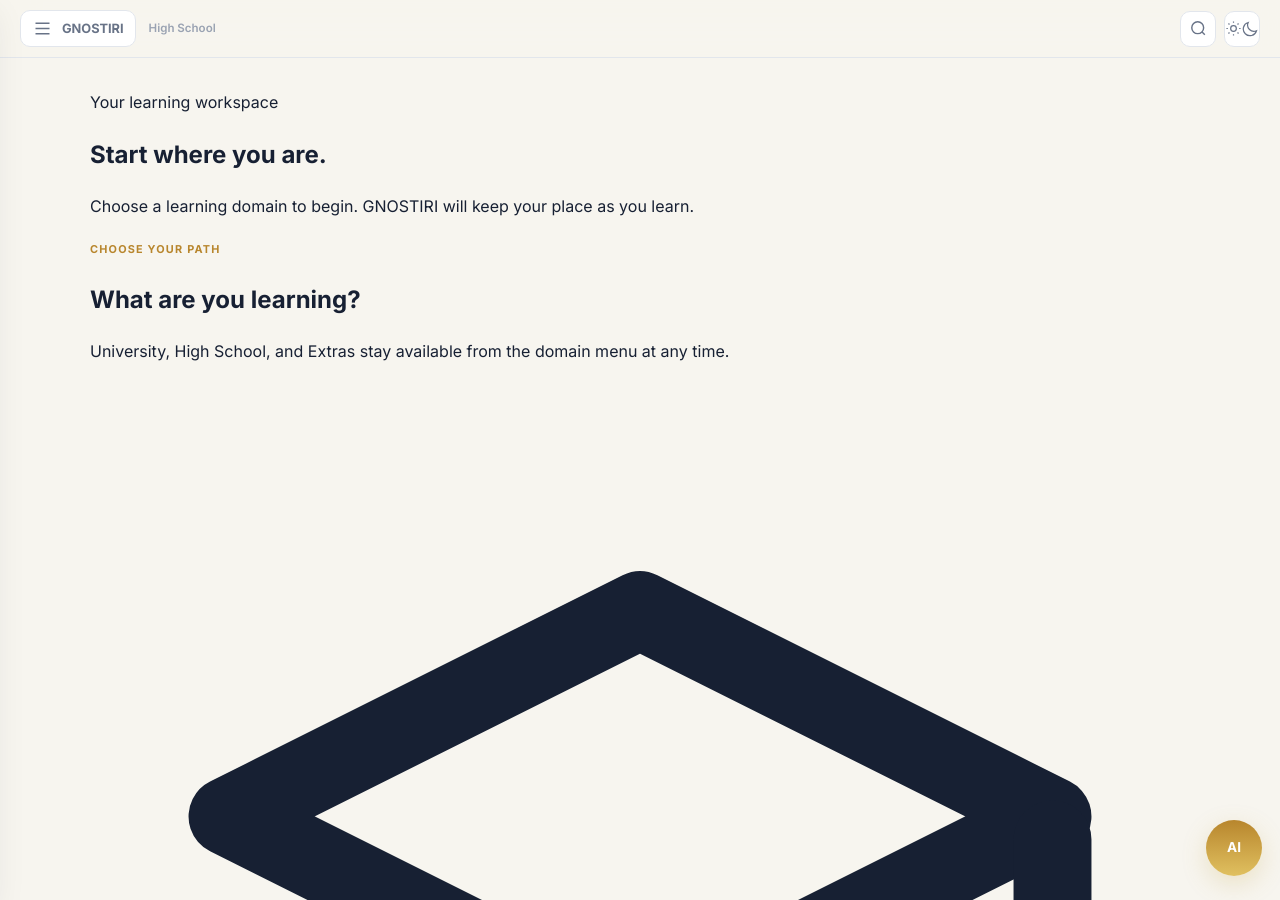
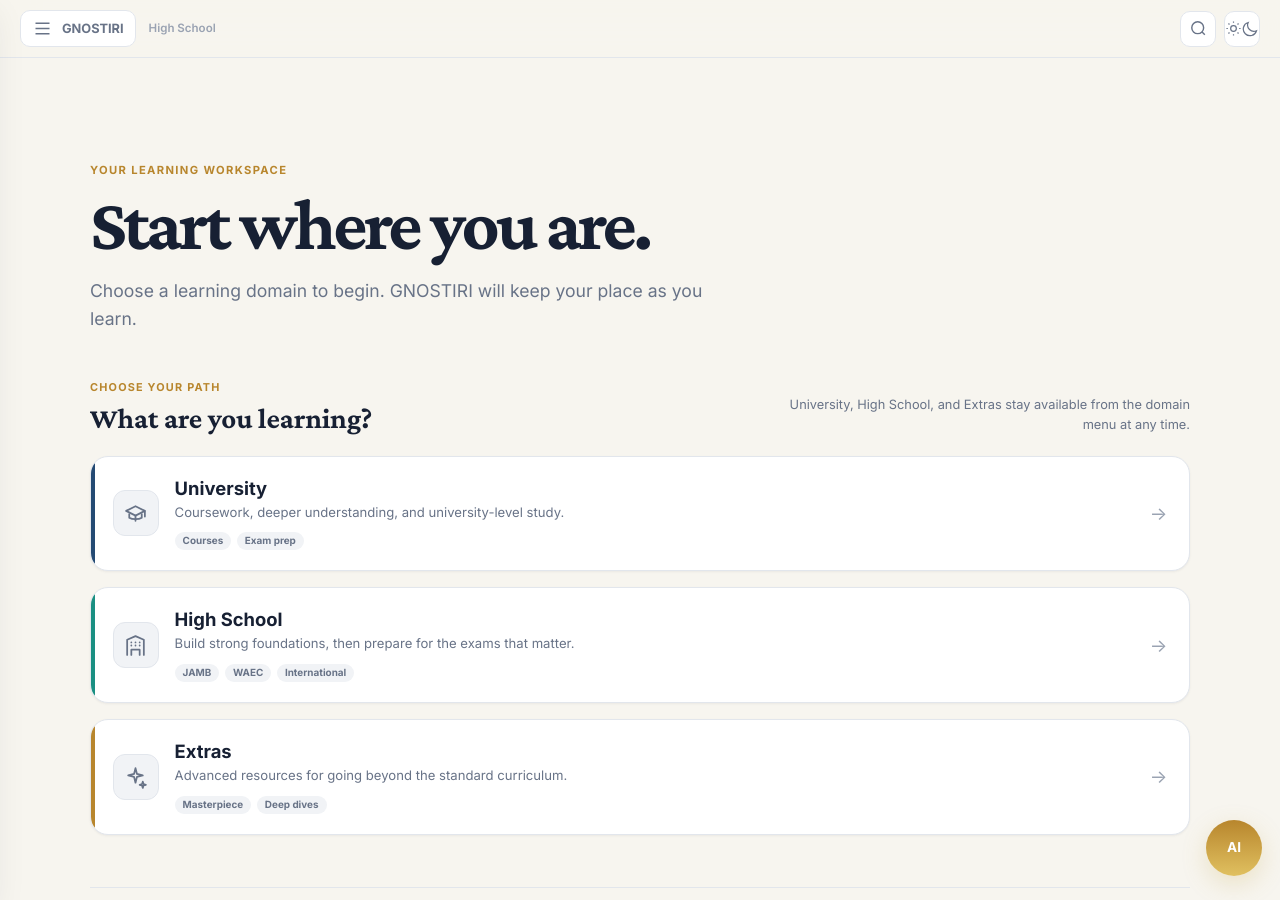
Before and after one commit to michaellegit28/axiom-academy, a Jekyll site: the page built from index.html, in a window 1280 px wide and 900 px high. Built offline with Jekyll 4.4.1, drawn with Linux system fonts in a browser that asks for light colours; comment, search, counter and statistics services are not loaded.

Commit message:
Load GNOSTIRI UI correction stylesheet after app.css

```diff
--- a/_layouts/app-shell.html
+++ b/_layouts/app-shell.html
@@ -19,7 +19,8 @@
     window.MathJax={tex:{inlineMath:[['$','$'],['\\(','\\)']],displayMath:[['$$','$$'],['\\[','\\]']]},svg:{fontCache:'global'}};
   </script>
   <script id="MathJax-script" async src="https://cdn.jsdelivr.net/npm/mathjax@3/es5/tex-svg.js"></script>
-  <link rel="stylesheet" href="{{ site.baseurl }}/assets/css/app.css">
+  <link rel="stylesheet" href="{{ site.baseurl }}/assets/css/app.css?v=gnostiri-v4">
+  <link rel="stylesheet" href="{{ site.baseurl }}/assets/css/gnostiri-ui.css?v=gnostiri-v1">
   {% include pwa-meta.html %}
   {% include firebase-init.html %}
 </head>
```
